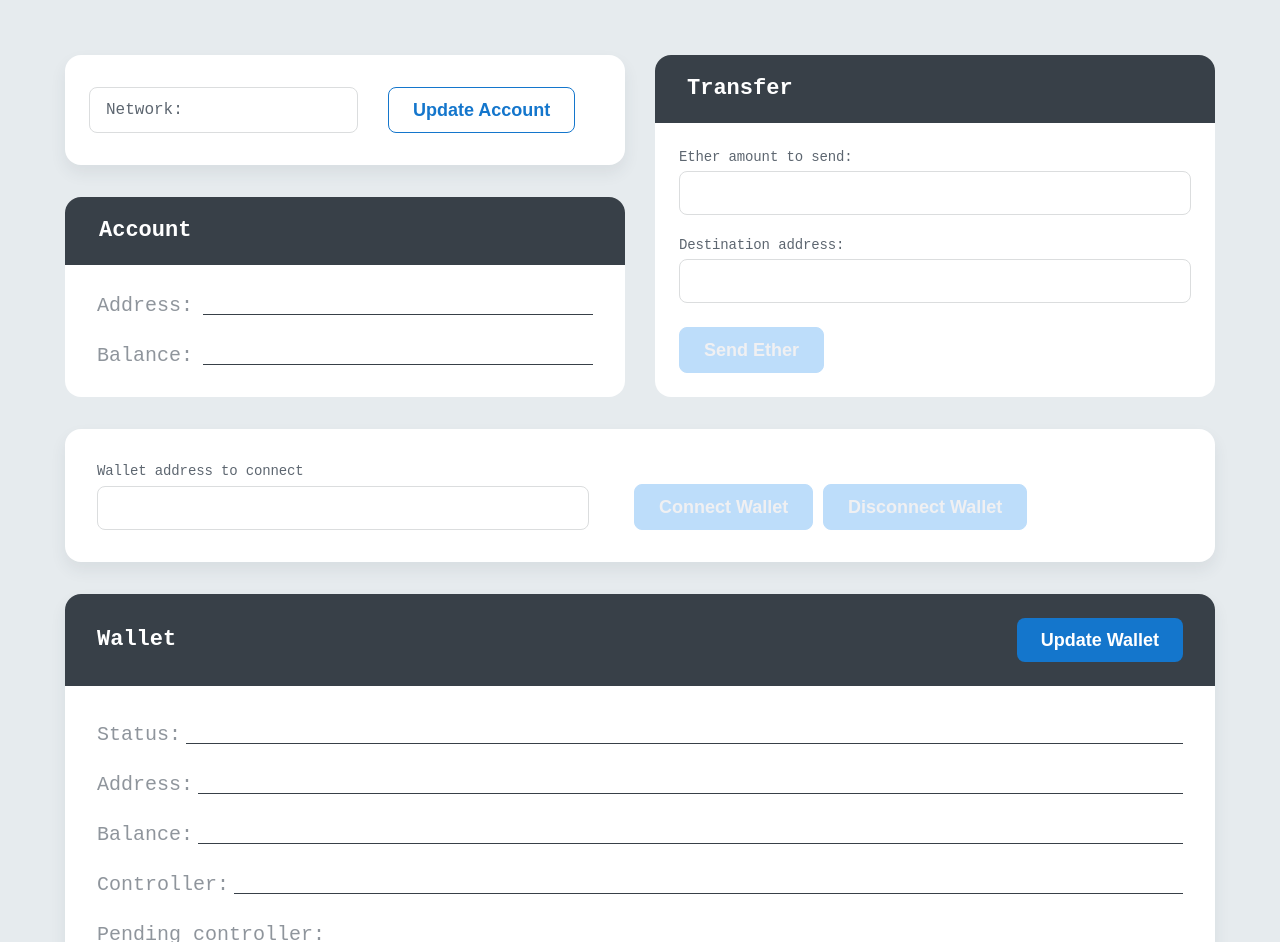
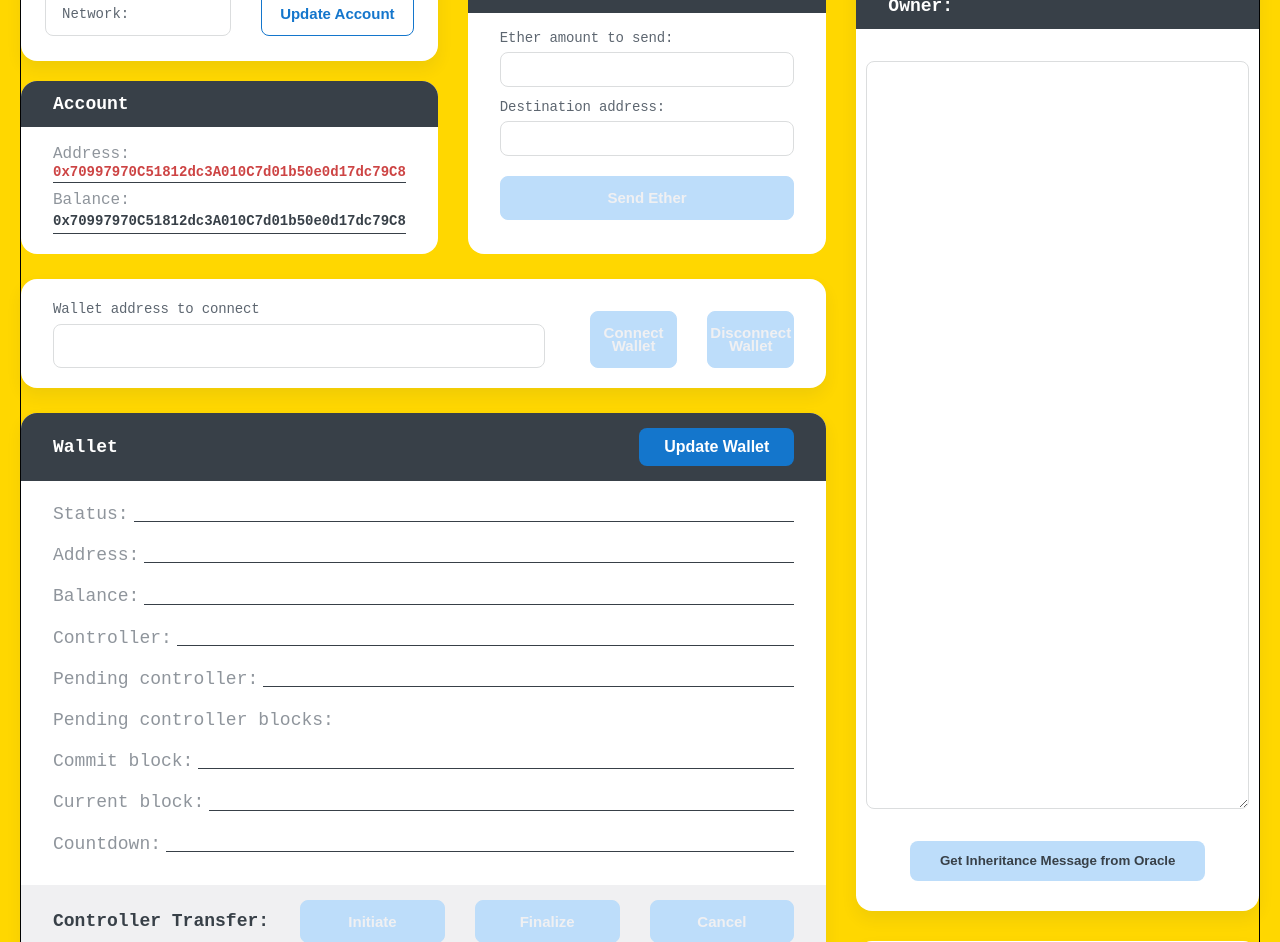
Before and after one commit to AndriianChestnykh/digital-assets-inheritance-demo, a website with bundled scripts: page dapps/ui/src/index.html in a window 1280 px wide. Shown: the part 121-1063 px from the top of the page. Built offline with nearby package versions, Linux system fonts and the light colour scheme.

Commit message:
changed dimensions sections

```diff
--- a/dapps/ui/src/index.css
+++ b/dapps/ui/src/index.css
@@ -36,12 +36,24 @@ body {
 }
 
 .wrapper {
-    max-width: 1340px;
+    max-width: 1440px;
     margin: 0 auto;
-    padding: 60px 65px;
+    padding: 20px 20px; /*default value: padding: 30px 65px;*/
     box-sizing: border-box;
+    background: gold;
 }
 
+.main {
+    display: flex;
+    gap: 30px;
+    border: 1px solid black
+}
+.wallet-interaction-section {
+    flex: 2;
+}
+.inheritance-message-section {
+    flex: 1;
+}
 @media (max-width: 1129px) {
     .contract-form-address-input {
         display: block;
--- a/dapps/ui/src/index.html
+++ b/dapps/ui/src/index.html
@@ -20,7 +20,8 @@
             </button>
         </header>
 
-        <main>
+        <main class="main">
+            <div class="wallet-interaction-section">
                 <div id="account" class="account-information-section">
                     <div class="network-account-section">
                         <div class="network-section">
@@ -37,10 +38,10 @@
                             </div>
                             <div class="account-details">
                                 <div class="account-address">
-                                Address: <span id="accountAddress" class="account-span"></span>
+                                    Address: <br><span id="accountAddress" class="account-span">0x70997970C51812dc3A010C7d01b50e0d17dc79C8</span>
                                 </div>
                                 <div class="account-balance">
-                                Balance: <span id="accountBalance" class="account-span"></span>
+                                    Balance: <br><span id="accountBalance" class="account-span">0x70997970C51812dc3A010C7d01b50e0d17dc79C8</span>
                                 </div>
                             </div>
                         </div>
@@ -160,7 +161,7 @@
                     <button class="btn-inheritance-sign" id="signTypedData" disabled>
                         Sign Inheritance Message for the heir address
                     </button>
-
+                </div>
             </div>
 
 
@@ -168,7 +169,7 @@
                 <div class="inheritance-message-get-section">
                     <label for="signedTypedDataFromOwner" class="message-form-label">Inheritance Message from some
                         Owner:</label>
-                    <textarea class="message-form-input" id="signedTypedDataFromOwner" rows="28"></textarea>
+                    <textarea class="message-form-input" id="signedTypedDataFromOwner" rows="28" cols="30"></textarea>
                     <div class="inheritance-message-button">
                         <button class="btn-inheritance-message" id="getIMFromOracleButton">
                             Get Inheritance Message from Oracle
--- a/dapps/ui/src/styles/account-information-section.css
+++ b/dapps/ui/src/styles/account-information-section.css
@@ -1,16 +1,21 @@
 .account-information-section {
     width: 100%;
-    margin-top: 60px;
+    margin-top: 15px;
     display: flex;
+    gap: 30px;
 }
 
 .network-account-section {
     width: 100%;
+    flex: 1;
+    display: flex;
+    flex-direction: column;
+    justify-content: space-between;
 }
 
 .network-section {
     display: flex;
-    padding: 32px 24px;
+    padding: 25px 24px;
     border-radius: 16px;
     background: var(--white, #FFF);
     box-shadow: 0px 8px 16px 0px rgba(56, 64, 72, 0.08);
@@ -21,15 +26,15 @@
 }
 
 .network-details {
-    padding: 5px 16px;
+    padding: 1px 16px;
     display: flex;
     align-items: center;
-    width: 235px;
+    width: 100%;
     border-radius: 8px;
     border: 1px solid var(--light-gray-2, #DBDDDE);
     color: var(--dark-gray, #5D6670);
     font-feature-settings: 'clig' off, 'liga' off;
-    font-size: 16px;
+    font-size: 14px;
     font-style: normal;
     font-weight: 400;
     line-height: 26px;
@@ -41,12 +46,13 @@
 }
 
 .btn-update-send-connect-disconnect {
-    padding: 14px 24px;
+    padding: 14px 0px;
+    width: 100%;
     border-radius: 8px;
     border: 1px solid var(--blue, #1476CC);
     background: transparent;
     color: var(--blue, #1476CC);
-    font-size: 18px;
+    font-size: 15px;
     font-style: normal;
     font-weight: 600;
     line-height: 90%;
@@ -59,7 +65,7 @@
 }
 
 .account-info {
-    margin-top: 32px;
+    margin-top: 20px;
     background: var(--white, #FFF);
     border-radius: 16px;
 
@@ -69,22 +75,22 @@
     border-top-left-radius: 16px;
     border-top-right-radius: 16px;
     background: var(--black, #384048);
-    padding: 24px 34px;
+    padding: 15px 32px;
     color: var(--white, #FFF);
-    font-size: 22px;
+    font-size: 18px;
     font-style: normal;
     font-weight: 600;
     line-height: 90%;
 }
 
 .account-details {
-    padding: 32px;
+    padding: 20px 32px;
 }
 
 .account-address,
 .account-balance {
     color: var(--gray, #8F959C);
-    font-size: 20px;
+    font-size: 16px;
     font-style: normal;
     font-weight: 500;
     line-height: 90%;
@@ -92,8 +98,7 @@
 
 #accountAddress {
     color: var(--red, #CD4444);
-    font-feature-settings: 'clig' off, 'liga' off;
-    font-size: 15px;
+    font-size: 14px;
     font-style: normal;
     font-weight: 700;
     line-height: 22px;
@@ -101,8 +106,7 @@
 
 #accountBalance {
     color: var(--black, #384048);
-    font-feature-settings: 'clig' off, 'liga' off;
-    font-size: 15px;
+    font-size: 14px;
     font-style: normal;
     font-weight: 600;
     line-height: 26px;
@@ -111,12 +115,12 @@
 .account-address,
 .account-balance {
     display: flex;
+    flex-direction: column;
 }
 
 .account-span {
     position: relative;
     width: 100%;
-    margin-left: 10px;
 }
 
 .account-span::after {
@@ -131,5 +135,5 @@
 }
 
 .account-balance {
-    margin-top: 32px;
+    margin-top: 10px;
 }
--- a/dapps/ui/src/styles/contract-connect-section.css
+++ b/dapps/ui/src/styles/contract-connect-section.css
@@ -1,8 +1,8 @@
 .contract-connect-section {
     display: flex;
     align-items: flex-end;
-    margin-top: 32px;
-    padding: 32px;
+    margin-top: 25px;
+    padding: 20px 32px;
     border-radius: 16px;
     background: var(--white, #FFF);
     box-shadow: 0px 8px 16px 0px rgba(56, 64, 72, 0.08);
@@ -28,7 +28,7 @@
     padding: 2px 16px;
     color: var(--black, #384048);
     font-feature-settings: 'clig' off, 'liga' off;
-    font-size: 16px;
+    font-size: 14px;
     font-style: normal;
     font-weight: 500;
     line-height: 26px;
@@ -36,4 +36,7 @@
 
 .contract-connect-buttons {
     margin-left: 45px;
+    width: 100%;
+    display: flex;
+    gap: 30px;
 }
--- a/dapps/ui/src/styles/contract-info-details.css
+++ b/dapps/ui/src/styles/contract-info-details.css
@@ -1,14 +1,14 @@
 .contract-info-details {
-    padding: 40px 32px 8px 32px;
+    padding: 25px 32px 8px 32px;
     color: var(--gray, #8F959C);
-    font-size: 20px;
+    font-size: 18px;
     font-style: normal;
     font-weight: 500;
     line-height: 90%;
 }
 
 .contract-info-item {
-    margin-bottom: 32px;
+    margin-bottom: 25px;
     display: flex;
 }
 
--- a/dapps/ui/src/styles/contract-information-section.css
+++ b/dapps/ui/src/styles/contract-information-section.css
@@ -1,12 +1,12 @@
 .contract-information-section {
-    margin-top: 32px;
+    margin-top: 25px;
     background: var(--white, #FFF);
     border-radius: 16px;
     box-shadow: 0px 8px 16px 0px rgba(56, 64, 72, 0.08);
 }
 
 .contract-info-header {
-    padding: 24px 32px;
+    padding: 15px 32px;
     background: var(--black, #384048);
     border-top-left-radius: 16px;
     border-top-right-radius: 16px;
@@ -17,7 +17,7 @@
 
 .contract-header-tittle {
     color: var(--white, #FFF);
-    font-size: 22px;
+    font-size: 18px;
     font-style: normal;
     font-weight: 600;
     line-height: 90%;
@@ -28,9 +28,9 @@
     align-items: center;
     border-radius: 8px;
     background: var(--blue, #1476CC);
-    padding: 14px 24px;
+    padding: 12px 25px;
     color: var(--white, #FFF);
-    font-size: 18px;
+    font-size: 16px;
     font-style: normal;
     font-weight: 600;
     line-height: 90%;
--- a/dapps/ui/src/styles/controller-transfer-section.css
+++ b/dapps/ui/src/styles/controller-transfer-section.css
@@ -1,5 +1,5 @@
 .controller-transfer-section {
-    padding: 24px 32px;
+    padding: 15px 32px;
     display: flex;
     align-items: center;
     border-bottom-left-radius: 16px;
@@ -8,13 +8,16 @@
 }
 
 .controller-transfer-tittle {
+    width: 50%;
     color: var(--black, #384048);
-    font-size: 22px;
+    font-size: 18px;
     font-style: normal;
     font-weight: 600;
     line-height: 90%;
 }
 
 .controller-transfer-buttons {
-    margin-left: 35px;
+    display: flex;
+    gap: 30px;
+    width: 100%;
 }
--- a/dapps/ui/src/styles/header.css
+++ b/dapps/ui/src/styles/header.css
@@ -6,23 +6,24 @@ header {
 
 .header-tittle {
     color: var(--black, #384048);
-    font-size: 40px;
+    font-size: 30px;
     font-style: normal;
     font-weight: 600;
     line-height: normal;
+    border: 1px solid rgb(238, 20, 20);
 }
 
 .header-btn-connect {
-    padding: 14px 55px;
+    padding: 15px 50px;
     text-transform: uppercase;
     display: flex;
     align-items: center;
     border-radius: 8px;
     background: var(--blue);
     color: var(--white);
-    font-size: 24px;
+    font-size: 19px;
     font-style: normal;
-    font-weight: 600px;
+    font-weight: 600;
     cursor: pointer;
     border: none;
 }
--- a/dapps/ui/src/styles/inheritance-message-section.css
+++ b/dapps/ui/src/styles/inheritance-message-section.css
@@ -1,11 +1,13 @@
 .inheritance-message-section {
+    width: 100%;
+    margin-top: 15px;
     display: flex;
-    width: 100%;
-    margin-top: 32px;
+    flex-direction: column;
+    gap: 30px;
 }
 
 .inheritance-message-get-section {
-    width: 100%;
+    flex-grow: 1;
     border-radius: 16px;
     background: var(--white, #FFF);
     box-shadow: 0px 8px 16px 0px rgba(56, 64, 72, 0.08);
@@ -14,11 +16,11 @@
 .message-form-label {
     display: block;
     background: var(--black, #384048);
-    padding: 24px 32px;
+    padding: 15px 32px;
     border-top-left-radius: 16px;
     border-top-right-radius: 16px;
     color: var(--white, #FFF);
-    font-size: 22px;
+    font-size: 18px;
     font-style: normal;
     font-weight: 600;
     line-height: 90%;
@@ -27,14 +29,14 @@
 .message-form-input {
     display: block;
     width: 95%;
-    height: 338px;
+    /* height: 380px; */
     padding: 9px 2px 9px 16px;
     border-radius: 8px;
     border: 1px solid var(--light-gray-2, #DBDDDE);
     background: var(--white, #FFF);
     color: var(--black, #384048);
     font-feature-settings: 'clig' off, 'liga' off;
-    font-size: 16px;
+    font-size: 12px;
     font-style: normal;
     font-weight: 500;
     line-height: 26px;
@@ -44,11 +46,11 @@
 }
 
 .inheritance-message-send-section {
-    width: 100%;
+    flex-grow: 1;
     border-radius: 16px;
     background: var(--white, #FFF);
     box-shadow: 0px 8px 16px 0px rgba(56, 64, 72, 0.08);
-    margin-left: 25px;
+
 }
 
 .inheritance-message-button {
--- a/dapps/ui/src/styles/inheritance-sign-section.css
+++ b/dapps/ui/src/styles/inheritance-sign-section.css
@@ -2,10 +2,10 @@
     border-radius: 16px;
     background: var(--white, #FFF);
     box-shadow: 0px 8px 16px 0px rgba(56, 64, 72, 0.08);
-    margin-top: 32px;
-    padding: 32px 24px;
+    margin-top: 25px;
+    padding: 15px 24px;
     display: flex;
-    align-items: flex-end;
+    flex-direction: column;
 }
 .inheritance-form-addres {
     width: 100%;
@@ -40,7 +40,7 @@
 
 .btn-inheritance-sign {
     width: 100%;
-    margin-left: 40px;
+    margin-top: 10px;
     border-radius: 8px;
     background: var(--blue, #1476CC);
     padding: 14px 24px;
--- a/dapps/ui/src/styles/transaction-section.css
+++ b/dapps/ui/src/styles/transaction-section.css
@@ -1,6 +1,6 @@
 .transaction-section {
     width: 100%;
-    margin-left: 30px;
+    flex: 1;
     border-radius: 16px;
     background: var(--white, #FFF);
 }
@@ -10,15 +10,15 @@
     border-top-right-radius: 16px;
     background-color: var(--black, #384048);
     color: var(--white, #FFF);
-    padding: 24px 32px;
-    font-size: 22px;
+    padding: 15px 32px;
+    font-size: 18px;
     font-style: normal;
     font-weight: 600;
     line-height: 90%;
 }
 
 .transcation-form-details {
-    padding: 24px;
+    padding: 15px 32px;
 }
 
 .transcation-form-details label {
@@ -39,31 +39,31 @@
     background: var(--white, #FFF);
     padding: 2px 16px;
     width: 100%;
-    height: 44px;
+    height: 35px;
 }
 
 .form-addres {
-    margin-top: 20px;
-    margin-bottom: 24px;
+    margin: 10px 0px 20px;
 }
 
-.trasnsaction-form-send-input {
+.transaction-form-send-input,
+.transaction-form-addres-input {
+    color: var(--black, #384048);
+    font-size: 14px;
+    font-style: normal;
+    font-weight: 500;
+    line-height: 20px;
+    letter-spacing: -0.14px;
+}
+
+/* .transaction-form-addres-input {
     color: var(--black, #384048);
     font-size: 14px;
     font-style: normal;
     font-weight: 400;
     line-height: 20px;
     letter-spacing: -0.14px;
-}
-
-.transaction-form-addres-input {
-    color: var(--black, #384048);
-    font-feature-settings: 'clig' off, 'liga' off;
-    font-size: 16px;
-    font-style: normal;
-    font-weight: 500;
-    line-height: 26px;
-}
+} */
 
 .btn-update-send-connect-disconnect:disabled {
     background: var(--light-blue);
@@ -71,3 +71,7 @@
     color: var(--light-gray);
     cursor: auto;
 }
+
+#sendButton {
+    margin-bottom: 15px;
+}
```
Lines whose indentation alone changed are shown as unchanged.
